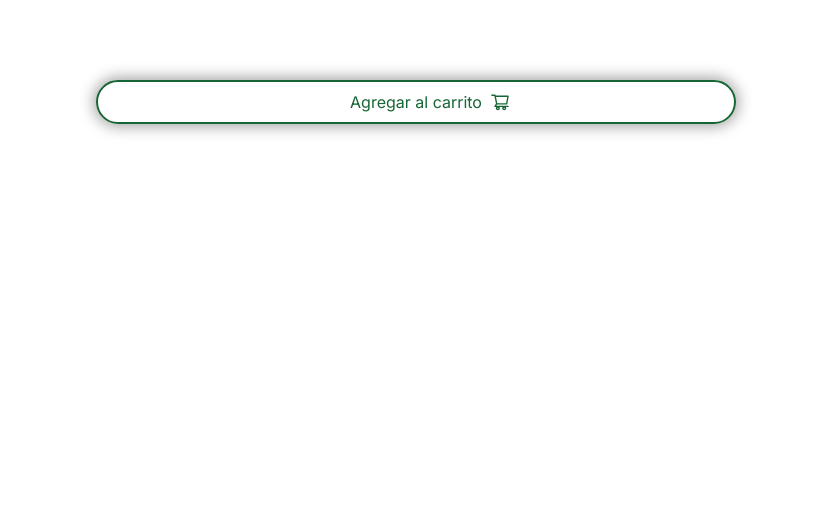
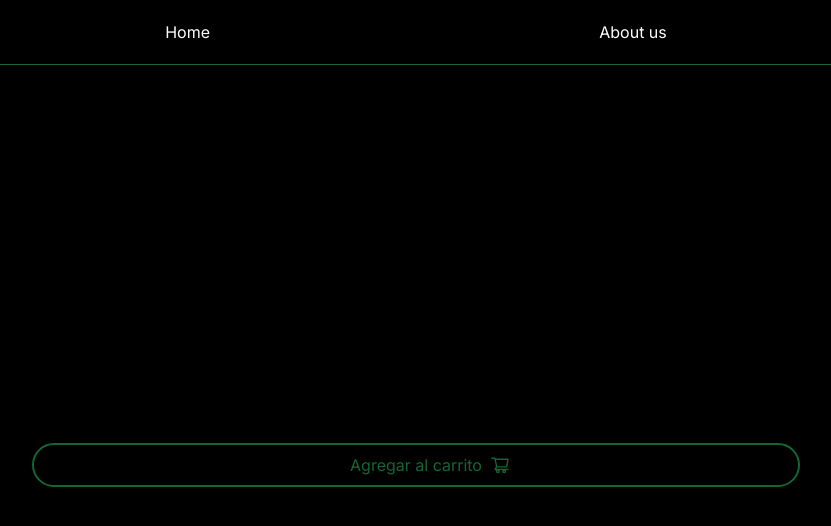
Before and after one commit to AdielHdz/frontNext, a Next.js app in the folder proofapp/: page / in a window 1280 px wide. Shown: the top 526 px of the page, without its empty margins (224-1055 px from the left). Built offline with nearby package versions, Linux system fonts and the light colour scheme.

Commit message:
segundo commit

```diff
--- /dev/null
+++ b/proofapp/src/app/aboutUs/page.jsx
@@ -0,0 +1,10 @@
+const AboutUs = () => {
+    return (
+        <div className="text-white bg-black h-screen" >
+            <h5 className="text-xl font-medium p-3 text-center">¿Who we are?</h5>
+            <p className="w-2/4 m-auto text-sm">Lorem ipsum, dolor sit amet consectetur adipisicing elit. Eveniet eos dolor debitis, corporis dolorem incidunt nostrum. Nam nesciunt, deserunt sunt animi fugiat consequatur cumque tempora vel harum eius culpa doloribus cum veritatis sequi assumenda molestiae dolore libero vero corrupti temporibus reiciendis corporis eveniet atque. Ad animi dolore id porro hic.</p>
+        </div>
+    )
+};
+
+export default AboutUs;
--- a/proofapp/src/app/layout.js
+++ b/proofapp/src/app/layout.js
@@ -1,6 +1,6 @@
 import './globals.css'
 import { Inter } from 'next/font/google'
-
+import Link from "next/link";
 const inter = Inter({ subsets: ['latin'] })
 
 export const metadata = {
@@ -11,7 +11,12 @@ export const metadata = {
 export default function RootLayout({ children }) {
   return (
     <html lang="en">
-      <body className={inter.className}>{children}</body>
+      <body className={`${inter.className} bg-black`}>
+      <nav className="border-b border-green-800 pt-5 pb-5 flex items-center justify-evenly">
+        <Link href="/" className="text-white hover:text-yellow-200">Home</Link>
+        <Link href="/aboutUs" className="text-white hover:text-yellow-200">About us</Link>
+      </nav>
+      {children}</body>
     </html>
   )
 }
--- a/proofapp/src/app/page.js
+++ b/proofapp/src/app/page.js
@@ -1,10 +1,16 @@
+"use client"
+
 import Image from "next/image";
 import { AiOutlineShoppingCart } from "react-icons/ai";
-import styles from "./page.module.css"
+
+
 export default function Home() {
   return (
-    <div className="flex items-center justify-center mt-20">
-      <button className={`relative border-2 border-green-800 w-1/2 rounded-full pt-2 hover:bg-green-800 shadow-shadowButtons hover:text-white transition duration-300 pb-2  text-green-800`}>
+    <div className=" bg-black h-screen flex items-center justify-center">
+
+      <button className={`relative border-2 border-green-800 w-3/5 rounded-full pt-2 hover:bg-green-800 shadow-shadowButtons hover:text-white transition duration-300 pb-2  text-green-800`}
+      onClick={() => alert("Añadido al carrito correctamente")}
+      >
         <h5 className="relative inline ">
           Agregar al carrito
           <AiOutlineShoppingCart className="inline-block text-xl absolute top-0 -right-7 " />
```
